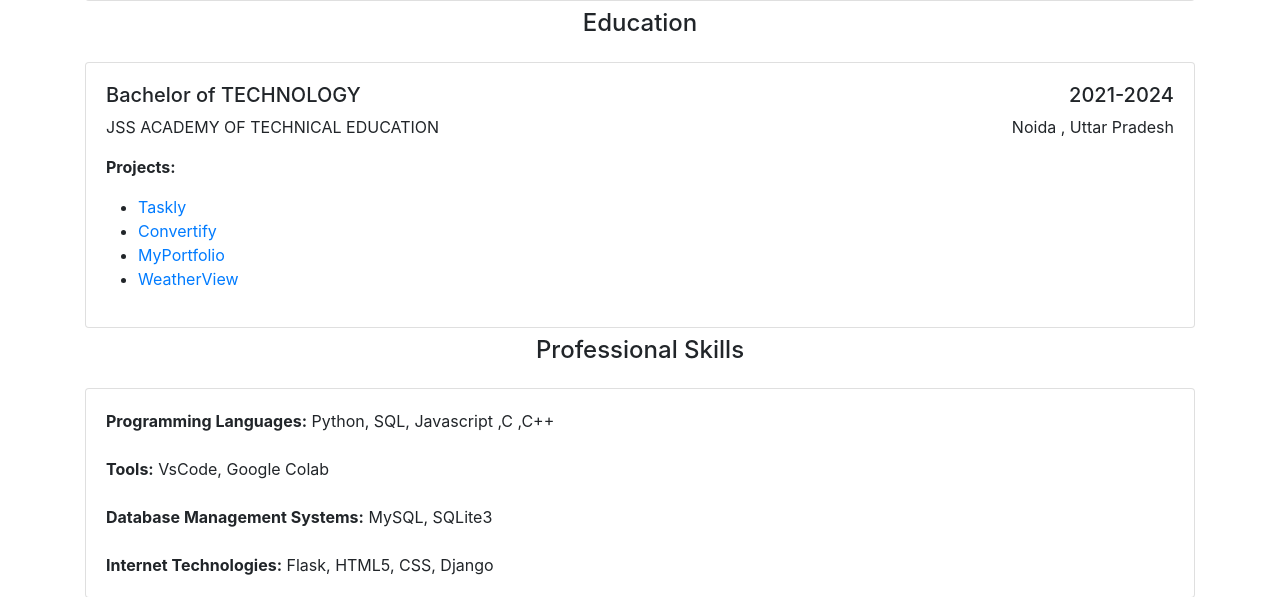
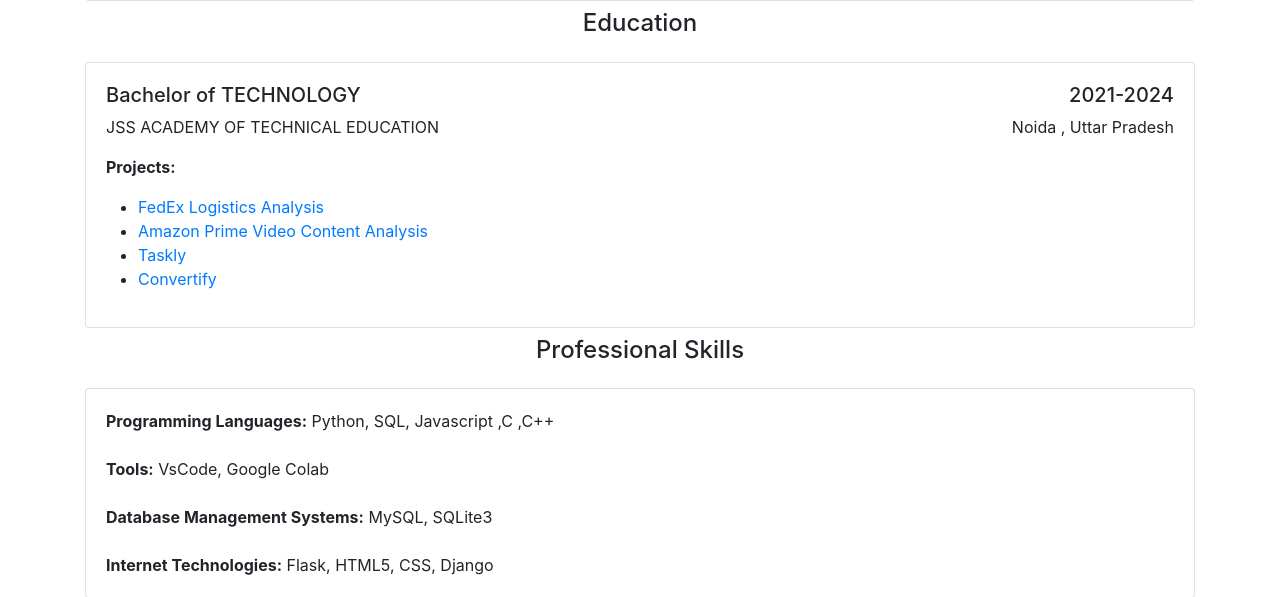
Before and after one commit to Aniket02102001/MyPortfolio, a Flask app: page / in a window 1280 px wide. Shown: the part 898-1495 px from the top of the page. Run offline with Flask 3, Linux system fonts and the light colour scheme; some libraries are stand-ins or nearby versions.

Commit message:
Updated portfolio with new projects

```diff
--- a/app.py
+++ b/app.py
@@ -17,7 +17,7 @@ def sendemail():
         message = request.form['message']
 
         # Set your credentials
-        yourEmail = "suraj@geeksforgeeks.org"
+        yourEmail = "aniketsahu02102001@gmail.com"
         yourPassword = "########"
 
         # Logging in to our email account
--- a/templates/index.html
+++ b/templates/index.html
@@ -169,14 +169,14 @@
                         <b>Projects:</b><br>
                         <ul>
                             <li>
+                                <a href="https://colab.research.google.com/drive/1oVtpS4aPZy4DLv8vrYfZ8bm20kZXpEpG?usp=sharing">FedEx Logistics Analysis</a></li>
+                            <li>
+                                <a href="https://colab.research.google.com/drive/12ItS19SO41TlfvXimrYF5kLtKnkVpVKL#scrollTo=DpeJGUA3kjGy">Amazon Prime Video Content Analysis</a>
+                            </li>
+                            <li>
                                 <a href="https://taskly-gmtg.onrender.com/">Taskly</a></li>
                             <li>
                                 <a href="https://convertify-2awq.onrender.com/">Convertify</a></li>
-                            <li>
-                                <a href="https://myportfolio-do3e.onrender.com">MyPortfolio</a></li>
-                            <li>
-                                <a href="https://weather-forecasting-web-azure.vercel.app/">WeatherView</a>
-                            </li>
 
                         </ul>
                     </p>
```
